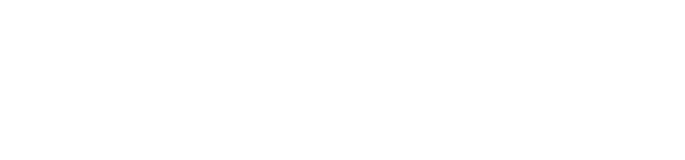
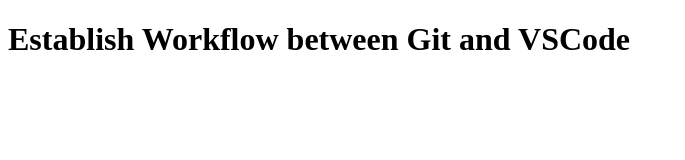
Before and after one commit to geogeorgiou/demo_html, a plain HTML site: page index.html in a window 1280 px wide. Shown: the whole page, without its empty margins (0-685 px from the left). Drawn offline with Linux system fonts and the light colour scheme.

Commit message:
Providing init code for index and creating styles

```diff
--- a/index.html
+++ b/index.html
@@ -4,9 +4,16 @@
     <meta charset="UTF-8">
     <meta name="viewport" content="width=device-width, initial-scale=1.0">
     <meta http-equiv="X-UA-Compatible" content="ie=edge">
+
+    <link href="https://fonts.googleapis.com/css?family=Lato:100,300,400,700,900" rel="stylesheet">
+    <link rel="stylesheet" href="styles.css">
     <title>This is just a demo</title>
 </head>
 <body>
 
+    <div class="title__container">
+         <h1 class="title__heading">Establish Workflow between Git and VSCode</h1>
+    </div>
+
 </body>
 </html>
--- /dev/null
+++ b/styles.css
@@ -0,0 +1,11 @@
+*,
+*::after,
+*::before{
+    margin: 0;
+    padding: 0;
+    box-sizing: inherit;
+}
+
+html{
+    font-size: 62.5%;
+}
```
